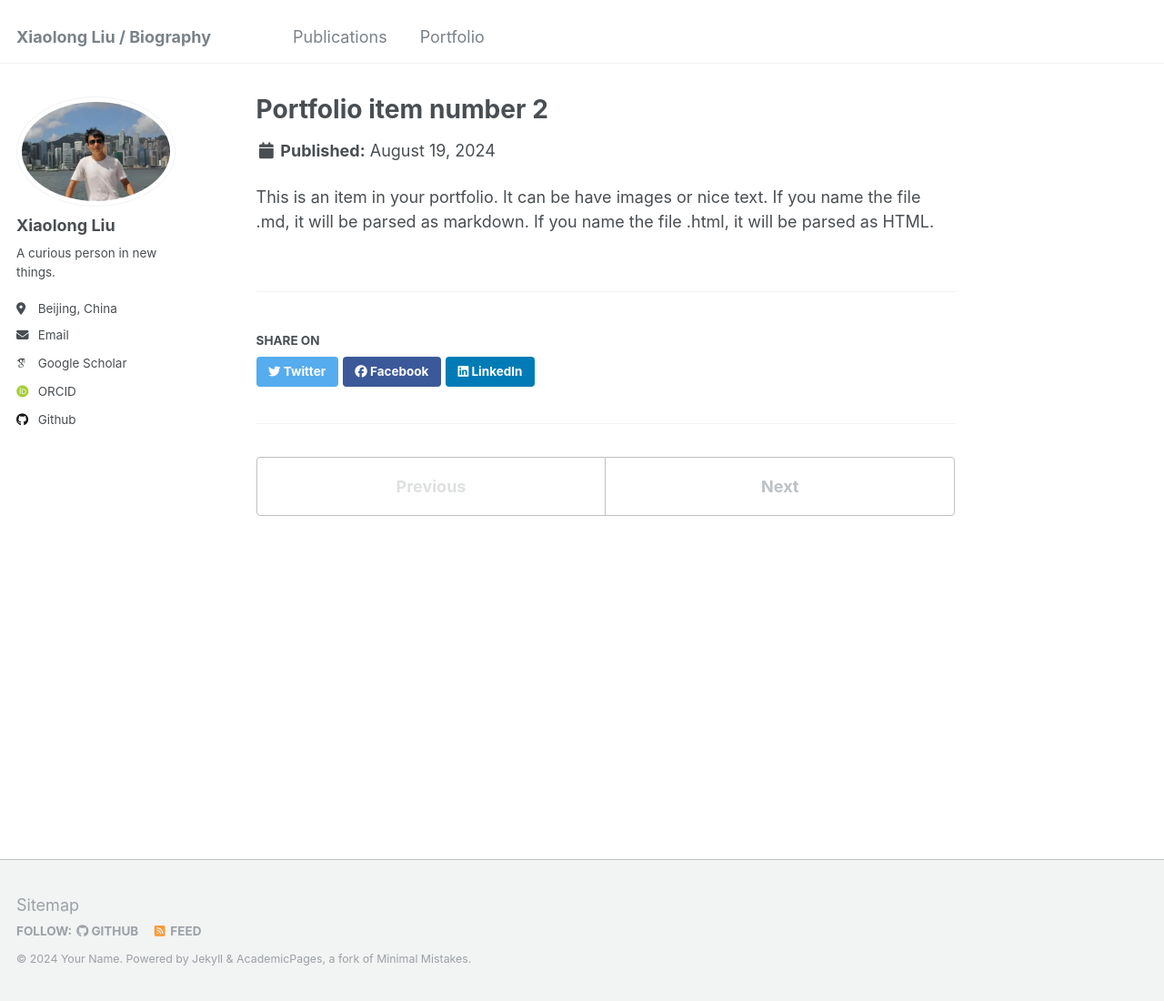
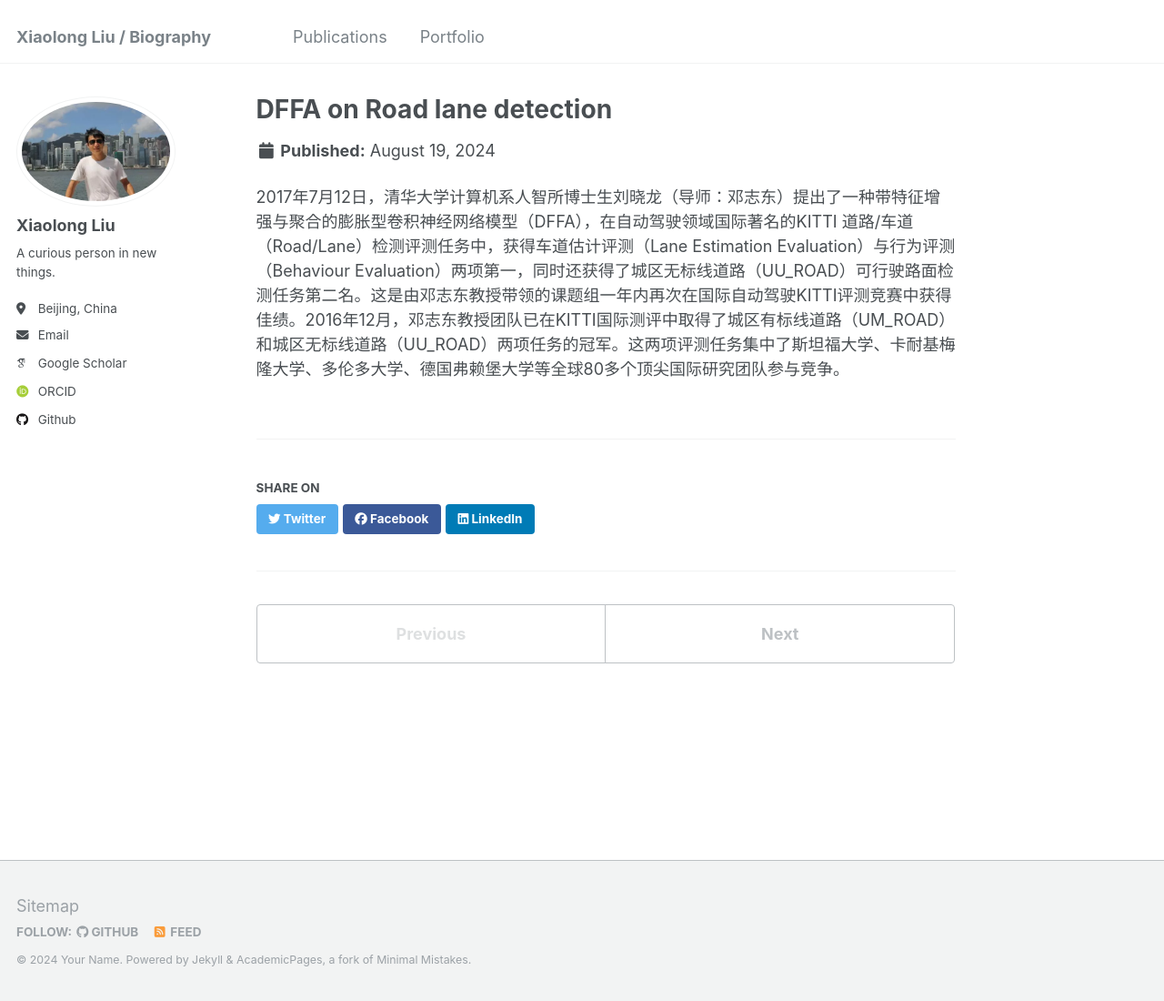
Before and after one commit to xllau/xllau.github.io, a Jekyll site: the page built from _portfolio/portfolio-2.html, in a window 1280 px wide and 1100 px high. Shown: the whole window at 91% size. Built offline with Jekyll 4.4.1, drawn with Linux system fonts in a browser that asks for light colours; some web fonts are replaced.

Commit message:
Update portfolio-2.html

```diff
--- a/_portfolio/portfolio-2.html
+++ b/_portfolio/portfolio-2.html
@@ -1,7 +1,6 @@
 ---
-title: "Portfolio item number 2"
-excerpt: "Short description of portfolio item number 2 <br/><img src='/images/500x300.png'>"
+title: "DFFA on Road lane detection"
+#excerpt: "Short description of portfolio item number 2 <br/><img src='/images/500x300.png'>"
 collection: portfolio
 ---
-
-This is an item in your portfolio. It can be have images or nice text. If you name the file .md, it will be parsed as markdown. If you name the file .html, it will be parsed as HTML.
+2017年7月12日，清华大学计算机系人智所博士生刘晓龙（导师：邓志东）提出了一种带特征增强与聚合的膨胀型卷积神经网络模型（DFFA），在自动驾驶领域国际著名的KITTI 道路/车道（Road/Lane）检测评测任务中，获得车道估计评测（Lane Estimation Evaluation）与行为评测（Behaviour Evaluation）两项第一，同时还获得了城区无标线道路（UU_ROAD）可行驶路面检测任务第二名。这是由邓志东教授带领的课题组一年内再次在国际自动驾驶KITTI评测竞赛中获得佳绩。2016年12月，邓志东教授团队已在KITTI国际测评中取得了城区有标线道路（UM_ROAD）和城区无标线道路（UU_ROAD）两项任务的冠军。这两项评测任务集中了斯坦福大学、卡耐基梅隆大学、多伦多大学、德国弗赖堡大学等全球80多个顶尖国际研究团队参与竞争。
```
